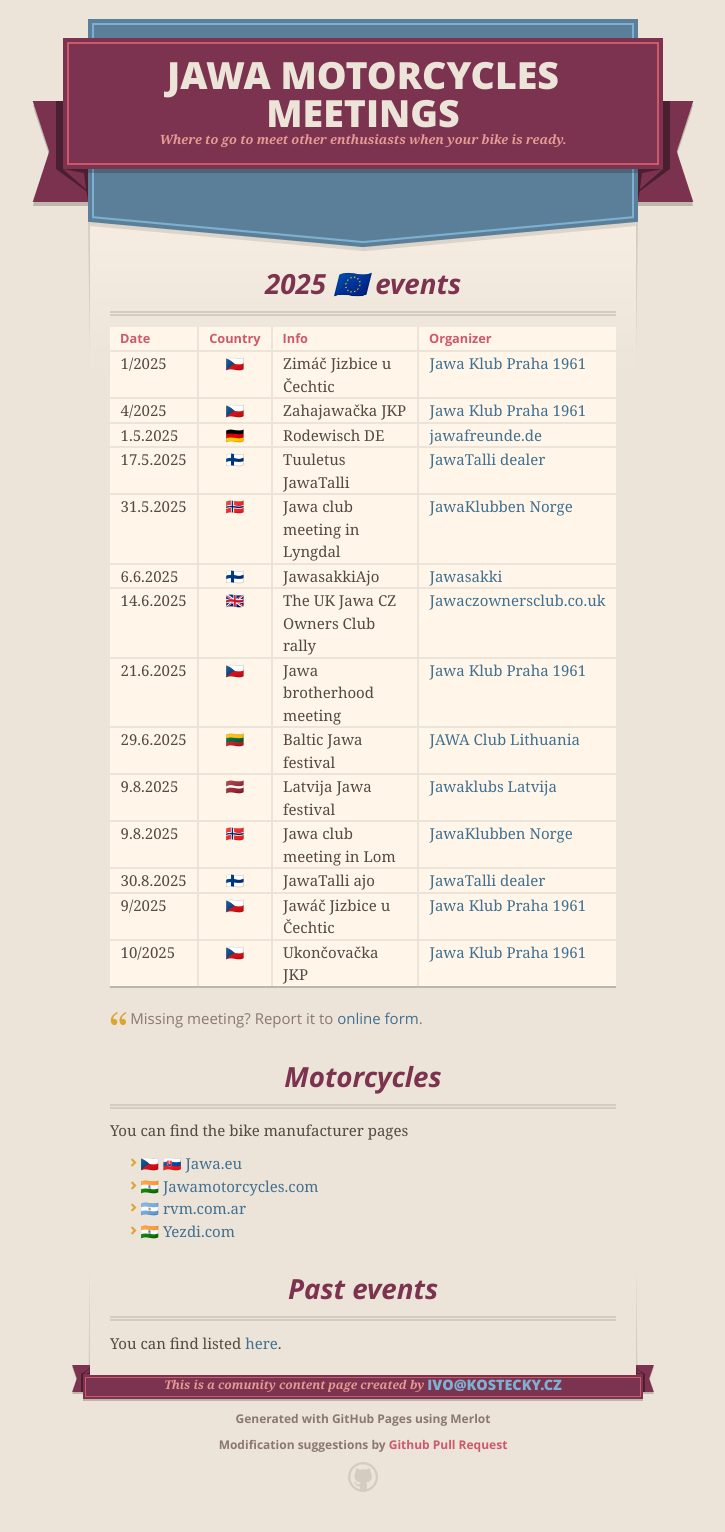
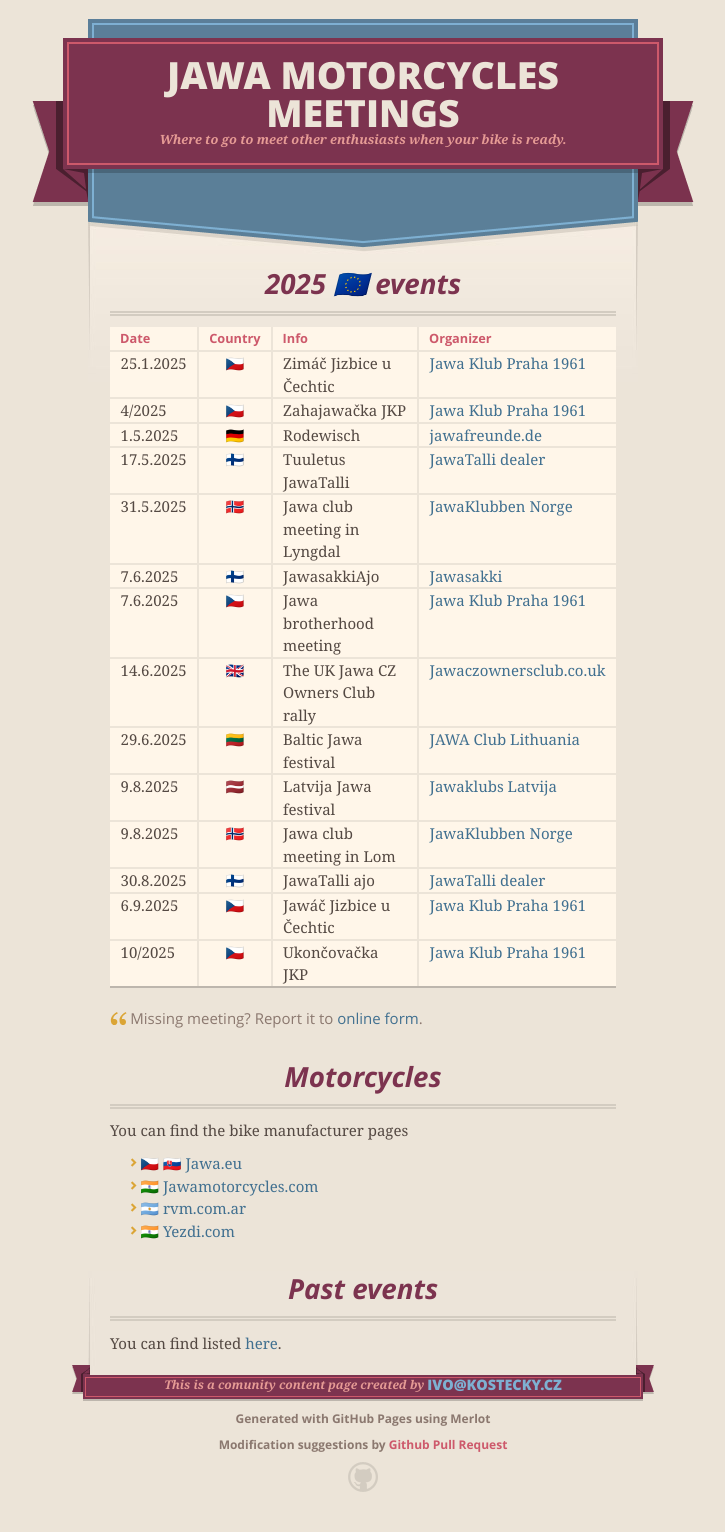
Before and after one commit to microkost/jawamotorcycles.cz, a Jekyll site: the page built from docs/index.md, in a window 1280 px wide. Shown: the whole page, without its empty margins (277-1002 px from the left). Built offline with Jekyll 4.4.1, drawn with Linux system fonts in a browser that asks for light colours; our own code applies the rules of GitHub Pages for plain Markdown files.

Commit message:
More dates specified precisely

```diff
--- a/docs/index.md
+++ b/docs/index.md
@@ -6,19 +6,19 @@
 
 | Date | Country | Info | Organizer |
 | :--- | :---: | :--- | :--- |
-|     1/2025 | 🇨🇿 | Zimáč Jizbice u Čechtic | [Jawa Klub Praha 1961](http://www.jawaklub.cz/kalendar) |
+|  25.1.2025 | 🇨🇿 | Zimáč Jizbice u Čechtic | [Jawa Klub Praha 1961](http://www.jawaklub.cz/kalendar) |
 |     4/2025 | 🇨🇿 | Zahajawačka JKP | [Jawa Klub Praha 1961](http://www.jawaklub.cz/kalendar) |
-|   1.5.2025 | 🇩🇪 | Rodewisch DE | [jawafreunde.de](https://jawafreunde.de/index.php/beitrage-von-veranstaltungen) |
+|   1.5.2025 | 🇩🇪 | Rodewisch | [jawafreunde.de](https://jawafreunde.de/index.php/beitrage-von-veranstaltungen) |
 |  17.5.2025 | 🇫🇮 | Tuuletus JawaTalli | [JawaTalli dealer](https://www.jawatalli.fi/news/) |
 |  31.5.2025 | 🇳🇴 | Jawa club meeting in Lyngdal | [JawaKlubben Norge](http://jawaklubben.no/) |
-|   6.6.2025 | 🇫🇮 | JawasakkiAjo | [Jawasakki](https://www.jawasakki.fi/tapahtuma/jawasakkiajot-2025/) |
+|   7.6.2025 | 🇫🇮 | JawasakkiAjo | [Jawasakki](https://www.jawasakki.fi/tapahtuma/jawasakkiajot-2025/) |
+|   7.6.2025 | 🇨🇿 | Jawa brotherhood meeting | [Jawa Klub Praha 1961](http://www.jawaklub.cz/kalendar) |
 |  14.6.2025 | 🇬🇧 | The UK Jawa CZ Owners Club rally | [Jawaczownersclub.co.uk](http://www.jawaczownersclub.co.uk/events.htm) |
-|  21.6.2025 | 🇨🇿 | Jawa brotherhood meeting | [Jawa Klub Praha 1961](http://www.jawaklub.cz/kalendar) |
 |  29.6.2025 | 🇱🇹 | Baltic Jawa festival | [JAWA Club Lithuania](https://www.facebook.com/profile.php?id=100077316098945&sk=events) |
 |   9.8.2025 | 🇱🇻 | Latvija Jawa festival | [Jawaklubs Latvija](https://www.facebook.com/Jawaklubs/events) |
 |   9.8.2025 | 🇳🇴 | Jawa club meeting in Lom | [JawaKlubben Norge](http://jawaklubben.no/) |
 |  30.8.2025 | 🇫🇮 | JawaTalli ajo | [JawaTalli dealer](https://www.jawatalli.fi/news/) |
-|     9/2025 | 🇨🇿 | Jawáč Jizbice u Čechtic | [Jawa Klub Praha 1961](http://www.jawaklub.cz/kalendar) |
+|   6.9.2025 | 🇨🇿 | Jawáč Jizbice u Čechtic | [Jawa Klub Praha 1961](http://www.jawaklub.cz/kalendar) |
 |    10/2025 | 🇨🇿 | Ukončovačka JKP | [Jawa Klub Praha 1961](http://www.jawaklub.cz/kalendar) |
 
 [//]: # "https://github.com/ikatyang/emoji-cheat-sheet#country-flag"
```
